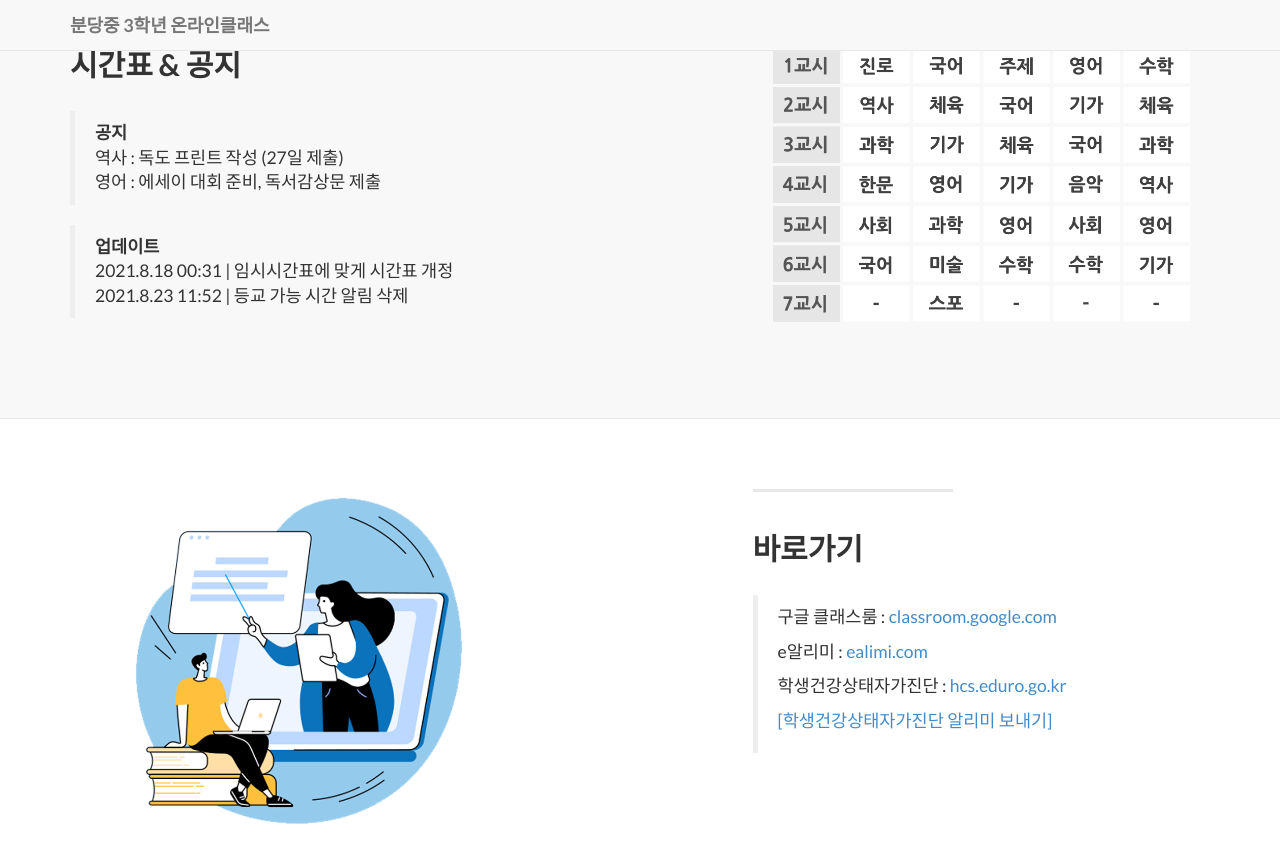
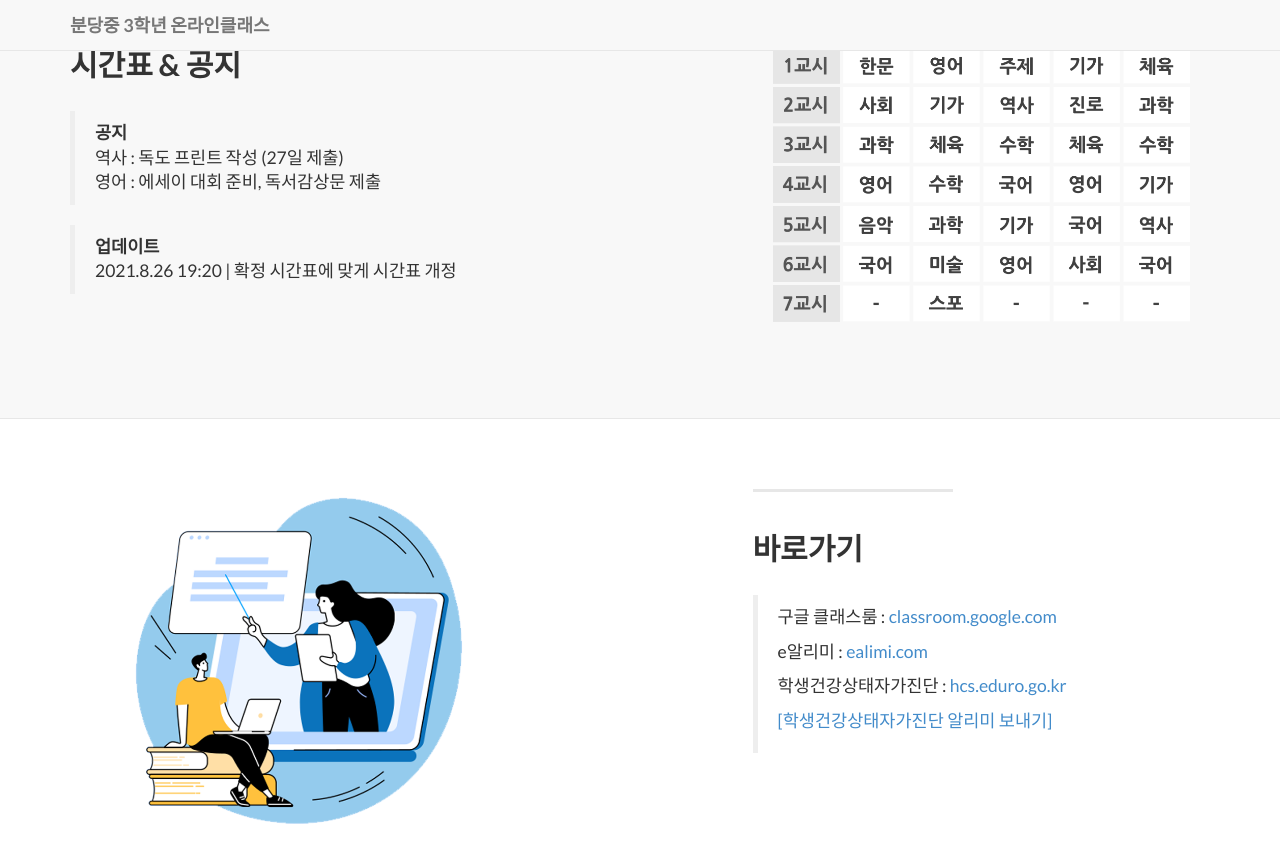
Before and after one commit to bundang-ms-2021/oncl, a Jekyll site: the page built from index.html, in a window 1280 px wide and 900 px high, scrolled down 829 px. Shown: the top 863 px of the window. Built offline with Jekyll 4.4.1, drawn with Linux system fonts in a browser that asks for light colours; nearby versions of some CDN libraries; library files that are not in the unit come from our copies.

Commit message:
timetable

```diff
--- a/_posts/2014-09-21-services-1.markdown
+++ b/_posts/2014-09-21-services-1.markdown
@@ -11,8 +11,7 @@ description: |
   > 영어 : 에세이 대회 준비, 독서감상문 제출
 
   > **업데이트**
-  > 2021.8.18 00:31 | 임시시간표에 맞게 시간표 개정
-  > 2021.8.23 11:52 | 등교 가능 시간 알림 삭제
+  > 2021.8.26 19:20 | 확정 시간표에 맞게 시간표 개정
 
 <!--<html>
   <br>
```
Also changed, not shown: img/services/img1.png, 1 other file.
